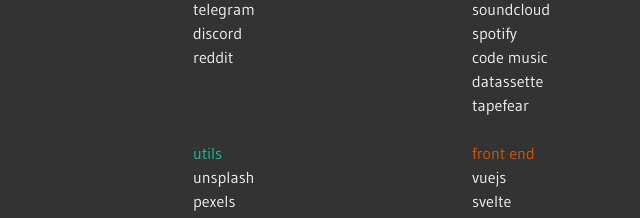
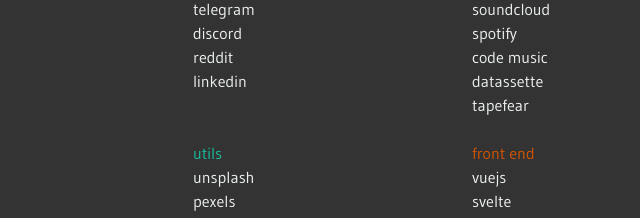
Before and after one commit to JoshLudahl/softklass, a plain HTML site: page start/index.html in a window 1280 px wide. Shown: the part 187-405 px from the top of the page, 180-820 px from the left. Drawn offline with nearby package versions, Linux system fonts and the light colour scheme.

Commit message:
Added link

```diff
--- a/start/index.html
+++ b/start/index.html
@@ -49,6 +49,7 @@
                         <li><a href="//telegram.org" target="_blank">telegram</a></li>
                         <li><a href="//discord.com" target="_blank">discord</a></li>
                         <li><a href="//reddit.com" target="_blank">reddit</a></li>
+                        <li><a href="//linkedin.con" target="_blank">linkedin</a></li>
                     </ul>
                 </div>
                 <div class="column is-3-desktop is-3-tablet is-6-mobile" id="media">
```
